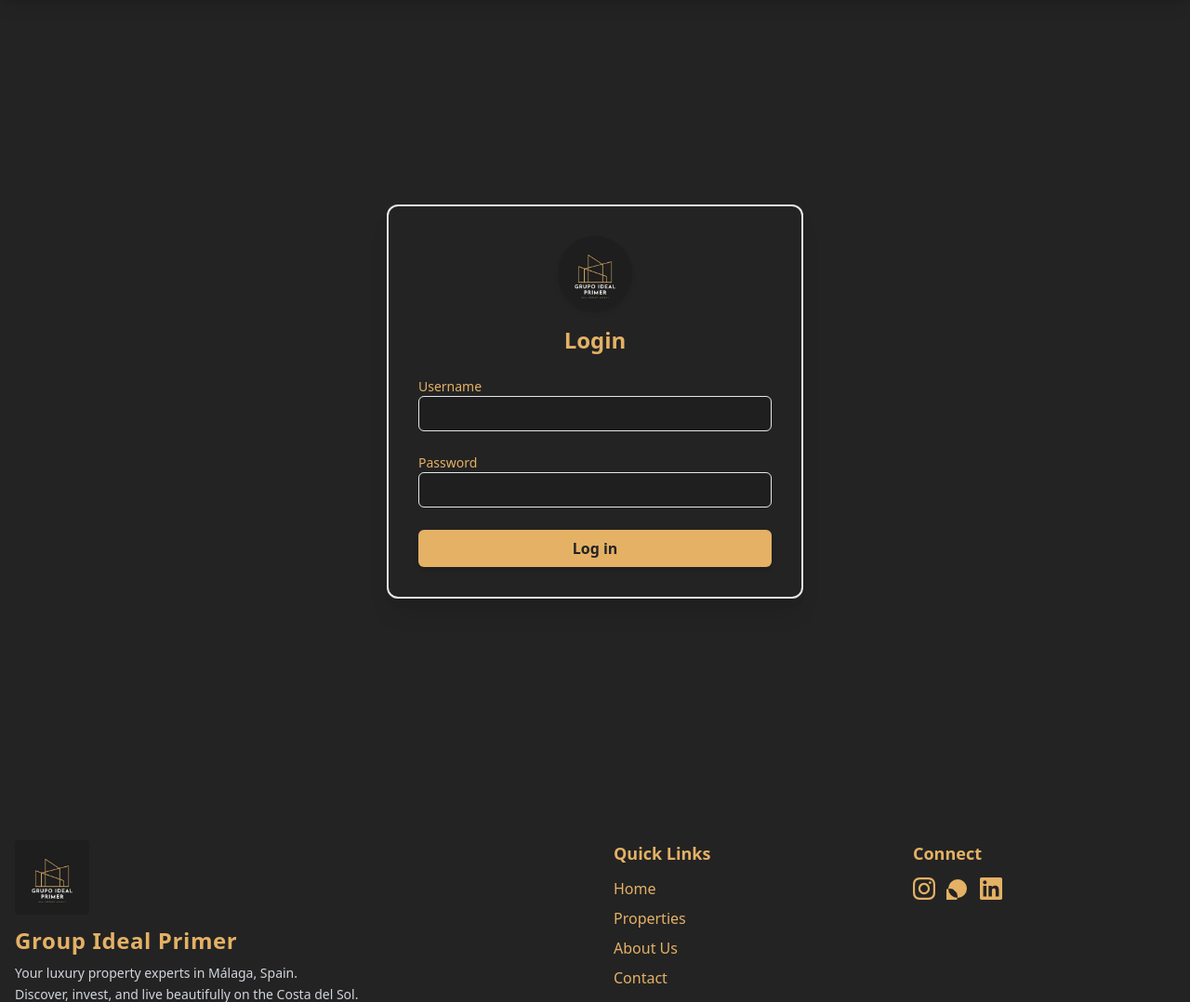
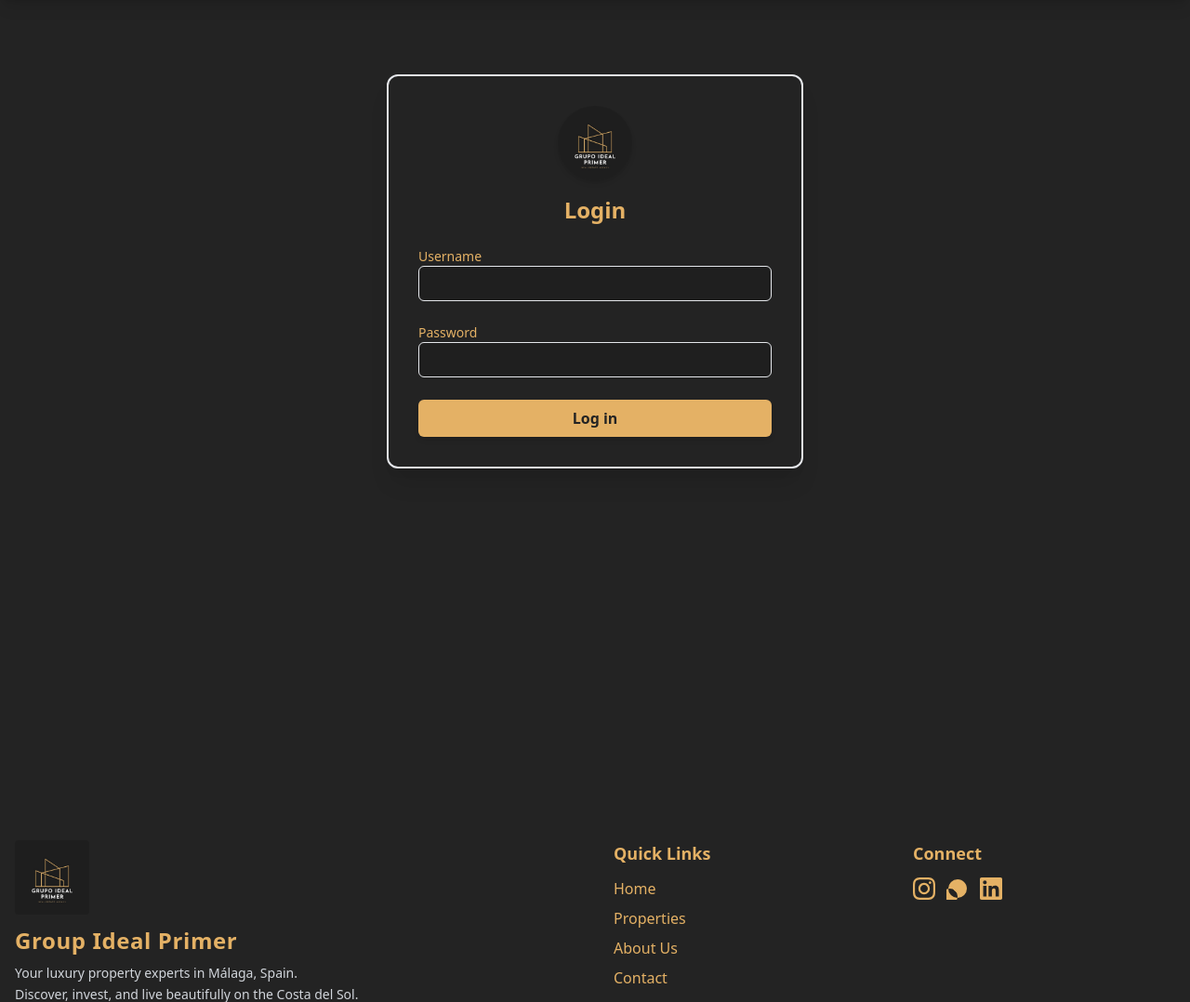
Before and after one commit to ryanyv/gip, a Django app: page /login/ in a window 1280 px wide. Shown: the part 80-1158 px from the top of the page at 93% size. Run offline with Django 5.2, Linux system fonts and the light colour scheme; some libraries are stand-ins or nearby versions.

Commit message:
Align login panel at top

```diff
--- a/templates/accounts/login.html
+++ b/templates/accounts/login.html
@@ -4,7 +4,7 @@
 {% load static %}
 
 {% block content %}
-<div class="min-h-screen flex items-center justify-center py-12 px-4 sm:px-6 lg:px-8">
+<div class="min-h-screen flex items-start justify-center pt-12 px-4 sm:px-6 lg:px-8">
   <div class="max-w-md w-full bg-gip border-2 border-gold p-8 rounded-xl shadow-xl">
     <div class="flex flex-col items-center mb-6">
       <img src="{% static 'images/logo.jpeg' %}" alt="Logo" class="w-20 h-20 rounded-full shadow-md mb-2">
```
